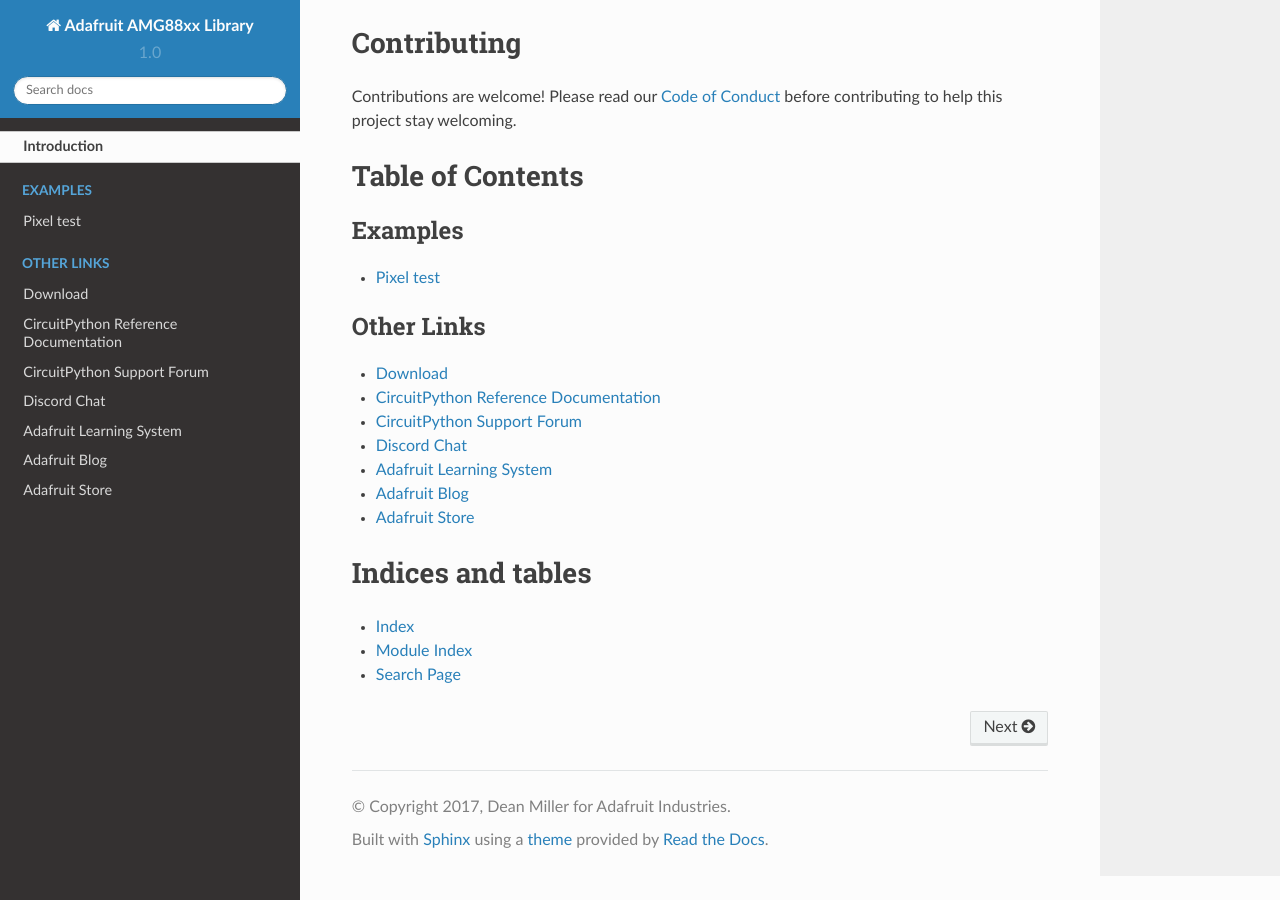
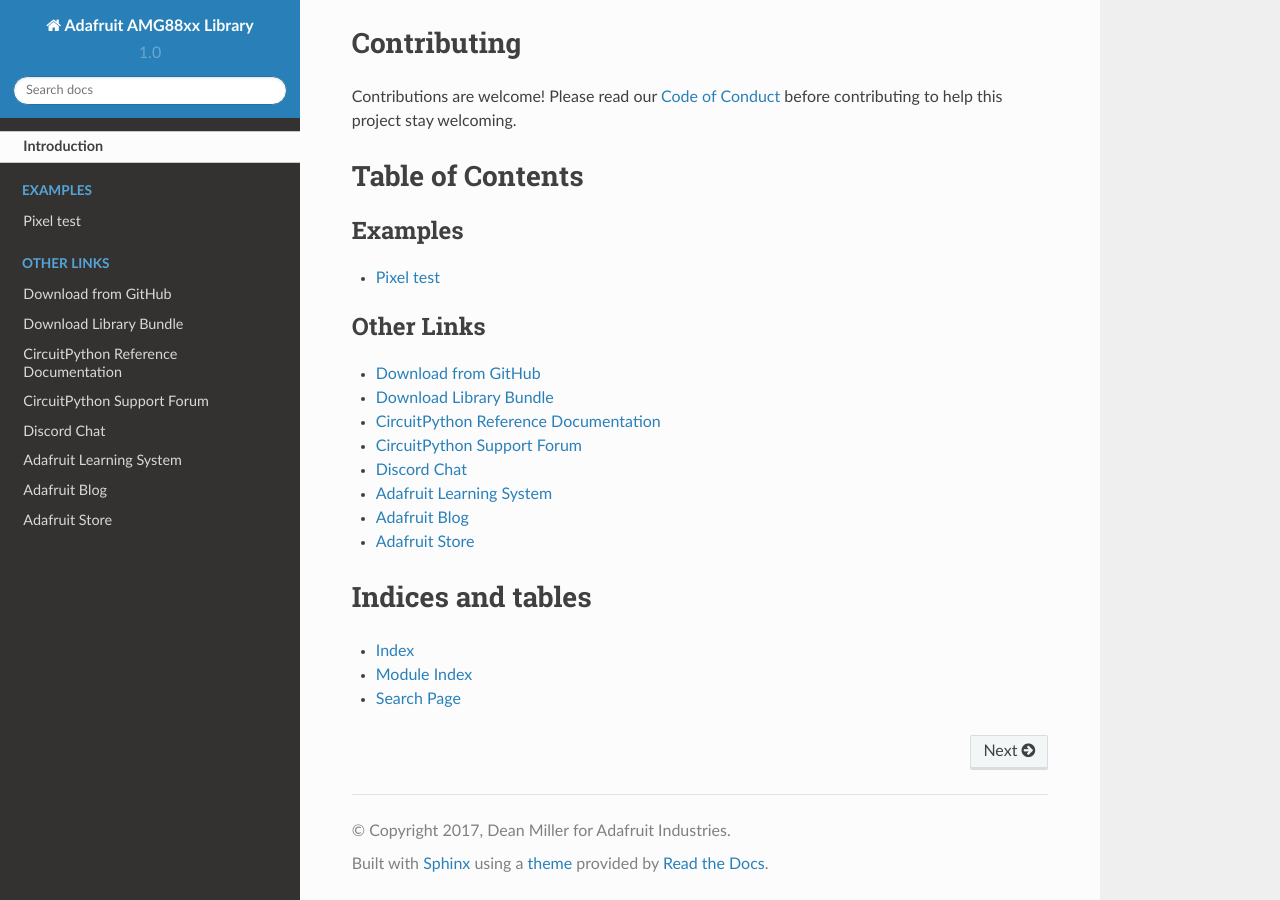
Before and after one commit to adafruit/Adafruit_CircuitPython_AMG88xx, a Sphinx documentation site: the page built from docs/index.rst, in a window 1280 px wide and 900 px high, scrolled down 2028 px. Built offline with Sphinx 7.4.7 and the Read the Docs theme 2.0.0, drawn with Linux system fonts in a browser that asks for light colours.

Commit message:
Added cp.org link to index.rst

```diff
--- a/docs/index.rst
+++ b/docs/index.rst
@@ -30,7 +30,8 @@
 .. toctree::
     :caption: Other Links
 
-    Download <https://github.com/adafruit/Adafruit_CircuitPython_AMG88xx/releases/latest>
+    Download from GitHub <https://github.com/adafruit/Adafruit_CircuitPython_AMG88xx/releases/latest>
+    Download Library Bundle <https://circuitpython.org/libraries>
     CircuitPython Reference Documentation <https://docs.circuitpython.org>
     CircuitPython Support Forum <https://forums.adafruit.com/viewforum.php?f=60>
     Discord Chat <https://adafru.it/discord>
```
